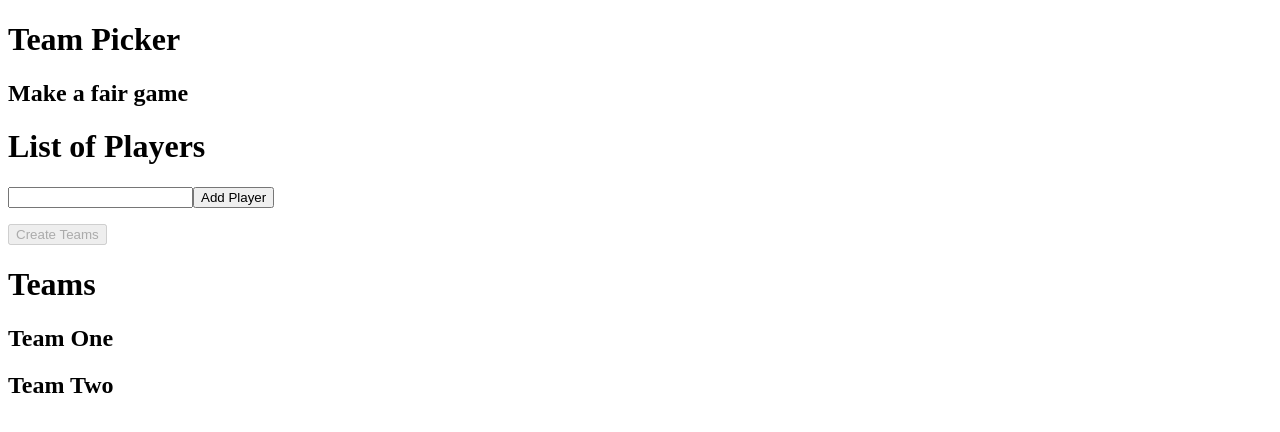
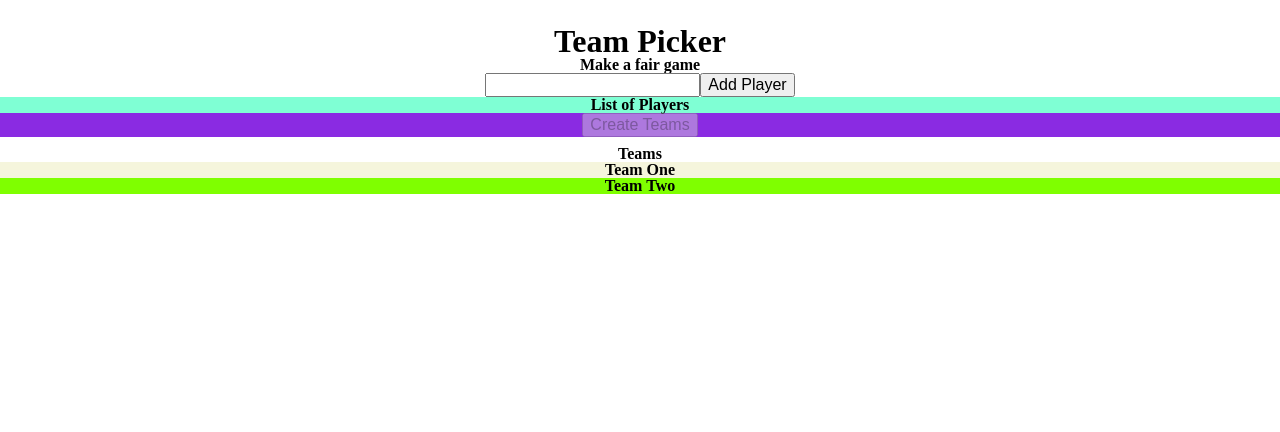
Before and after one commit to arthur-es/team-maker, a React (Create React App) app: page / in a window 1280 px wide. Shown: the top 432 px of the page. Built offline with nearby package versions, Linux system fonts and the light colour scheme.

Commit message:
lucas mudancas

```diff
--- /dev/null
+++ b/src/App.css
@@ -0,0 +1,175 @@
+/* http://meyerweb.com/eric/tools/css/reset/ */
+/* v1.0 | 20080212 */
+
+html,
+body,
+div,
+span,
+applet,
+object,
+iframe,
+h1,
+h2,
+h3,
+h4,
+h5,
+h6,
+p,
+blockquote,
+pre,
+a,
+abbr,
+acronym,
+address,
+big,
+cite,
+code,
+del,
+dfn,
+em,
+font,
+img,
+ins,
+kbd,
+q,
+s,
+samp,
+small,
+strike,
+strong,
+sub,
+sup,
+tt,
+var,
+b,
+u,
+i,
+center,
+dl,
+dt,
+dd,
+ol,
+ul,
+li,
+fieldset,
+form,
+label,
+legend,
+table,
+caption,
+tbody,
+tfoot,
+thead,
+tr,
+th,
+td {
+	margin: 0;
+	padding: 0;
+	border: 0;
+	outline: 0;
+	font-size: 100%;
+	vertical-align: baseline;
+	background: transparent;
+}
+body {
+	line-height: 1;
+}
+ol,
+ul {
+	list-style: none;
+}
+blockquote,
+q {
+	quotes: none;
+}
+blockquote:before,
+blockquote:after,
+q:before,
+q:after {
+	content: "";
+	content: none;
+}
+
+/* remember to define focus styles! */
+:focus {
+	outline: 0;
+}
+
+/* remember to highlight inserts somehow! */
+ins {
+	text-decoration: none;
+}
+del {
+	text-decoration: line-through;
+}
+
+/* tables still need 'cellspacing="0"' in the markup */
+table {
+	border-collapse: collapse;
+	border-spacing: 0;
+}
+
+* {
+	font-size: 1rem;
+}
+
+.App {
+	display: grid;
+	grid-template-rows: 1fr 1fr 1fr 1fr 1fr 1fr 1fr;
+	grid-template-columns: 1fr;
+	grid-template-areas:
+		"header"
+		"form"
+		"listOfPlayers"
+		"createTeamsButton"
+		"teamOneList"
+		"teamTwoList"
+		"benchPlayersList";
+}
+
+.app-header {
+	grid-area: header;
+	text-align: center;
+	align-content: center;
+}
+.app-form {
+	grid-area: form;
+	text-align: center;
+	align-content: center;
+}
+.app-btn-submit {
+	grid-area: listOfPlayers;
+	align-content: center;
+	text-align: center;
+	background-color: green;
+}
+
+.app-list-players {
+	grid-area: listOfPlayers;
+	align-content: center;
+	text-align: center;
+	background-color: aquamarine;
+}
+.app-btn-generate-teams {
+	grid-area: createTeamsButton;
+	align-content: center;
+	text-align: center;
+	background-color: blueviolet;
+}
+.app-team-one {
+	grid-area: teamOneList;
+	align-content: center;
+	text-align: center;
+	background-color: beige;
+}
+.app-team-two {
+	grid-area: teamTwoList;
+	align-content: center;
+	text-align: center;
+	background-color: chartreuse;
+}
+
+.teams-title {
+	align-content: center;
+	text-align: center;
+}
--- a/src/App.js
+++ b/src/App.js
@@ -1,5 +1,5 @@
 import React, {useState} from "react";
-
+import './App.css'
 import Header from "./components/Header";
 import PlayerList from "./components/PlayerList";
 import Teams from "./components/Teams";
@@ -11,10 +11,12 @@ const App = () => {
 
 	return (
 		<div className="App">
-			<Header
-				title="Team Picker"
-				subTitle="Make a fair game"
-			></Header>
+			<div className="app-header">
+				<Header
+					title="Team Picker"
+					subTitle="Make a fair game"
+				></Header>
+			</div>
 			<div className="playerList">
 				<PlayerList
 					setBenchPlayers={setBenchPlayers}
--- a/src/components/Form.js
+++ b/src/components/Form.js
@@ -11,6 +11,7 @@ const Form = ({addPlayer}) => {
 	}
 
 	return (
+		<div className="app-form">
 			<form onSubmit={handleSubmit}>
 				<input
 					type="text"
@@ -21,6 +22,7 @@ const Form = ({addPlayer}) => {
 				/>
 				<button type="submit"> Add Player </button>
 			</form>
+		</div>
 	);
 };
 
--- a/src/components/Header.js
+++ b/src/components/Header.js
@@ -1,10 +1,10 @@
 import React from 'react';
-
+import './css/Header.css'
 const Header = ({ title, subTitle }) => {
   return (
     <div>
-      <div>
-        <h1>{title}</h1>
+      <div className="header">
+        <h1 className="main-title">{title}</h1>
         <h2>{subTitle}</h2>
       </div>
     </div>
--- a/src/components/PlayerList.js
+++ b/src/components/PlayerList.js
@@ -50,8 +50,9 @@ const PlayerList = ({ setTeamOne, setTeamTwo, benchPlayers,  setBenchPlayers })
 
 	return (
 		<div>
+			<Form addPlayer={addPlayer}/>
+			<div className="app-list-players">
 				<h1>List of Players</h1>
-			<Form addPlayer={addPlayer}/>
 				<ul>
 					{players.map(player => (
 						<li key={player.name}>
@@ -66,12 +67,15 @@ const PlayerList = ({ setTeamOne, setTeamTwo, benchPlayers,  setBenchPlayers })
 						</li>
 					))}
 				</ul>
+			</div>
+			<div className="app-btn-generate-teams">
 				<button id="select-teams"
 					onClick={randomizeTeams}
 					disabled={players.length <= 1}
 				> Create Teams
 				</button>
 			</div>
+		</div>
 	);
 };
 
--- a/src/components/Teams.js
+++ b/src/components/Teams.js
@@ -4,11 +4,11 @@ import List from "./List";
 const Teams = ({teamOne, teamTwo, benchPlayers}) => {
     return (
         <div>
-            <h1>Teams</h1>
-            <div>
+            <h1 className="teams-title">Teams</h1>
+            <div className="app-team-one">
                 <List itens={teamOne} title="Team One"></List>
             </div>
-            <div>
+            <div className="app-team-two">
                 <List itens={teamTwo} title="Team Two"></List>
             </div>
             {
--- /dev/null
+++ b/src/components/css/Header.css
@@ -0,0 +1,9 @@
+.header {
+	text-align: center;
+	align-content: center;
+}
+.main-title {
+	font-size: 2rem;
+	margin-top: 15px;
+	padding-top: 10px;
+}
```
Lines whose indentation alone changed are shown as unchanged.
